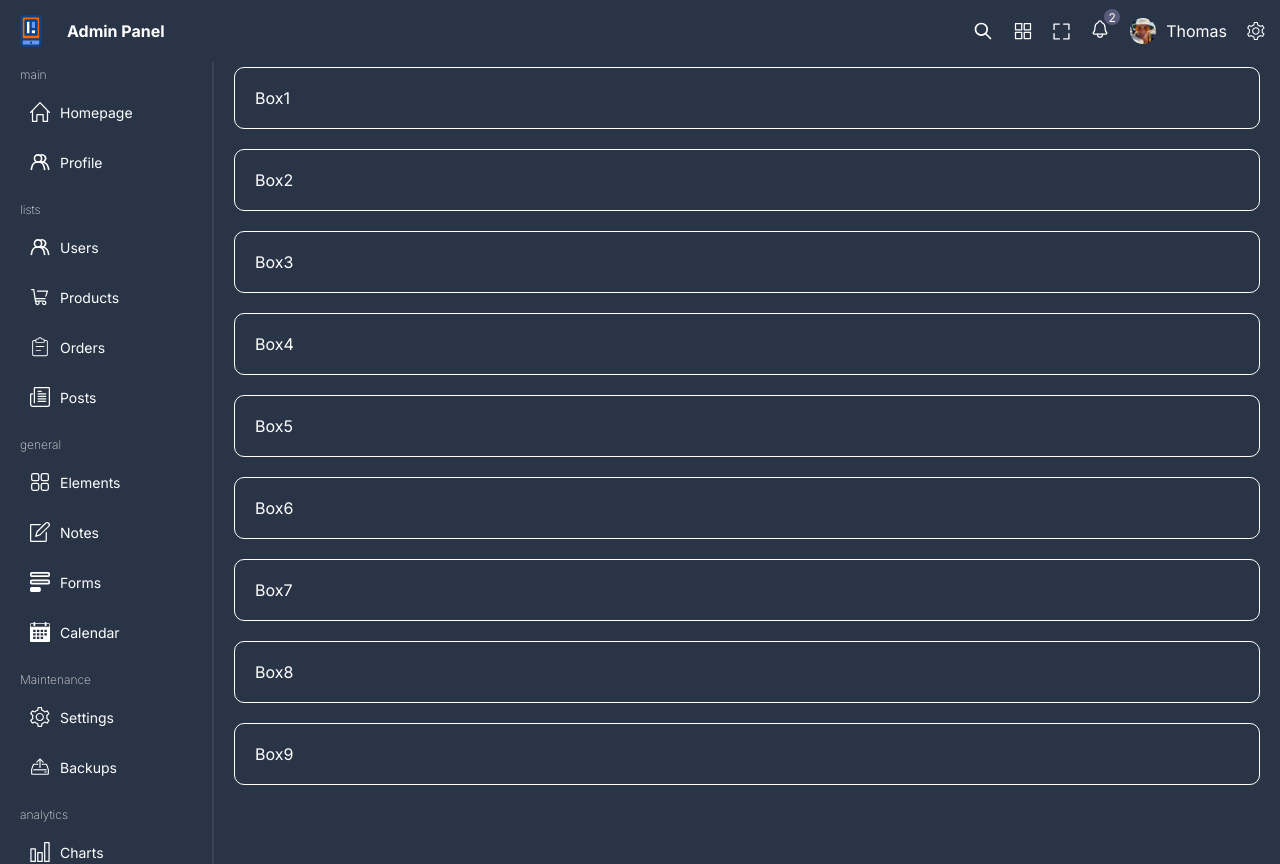
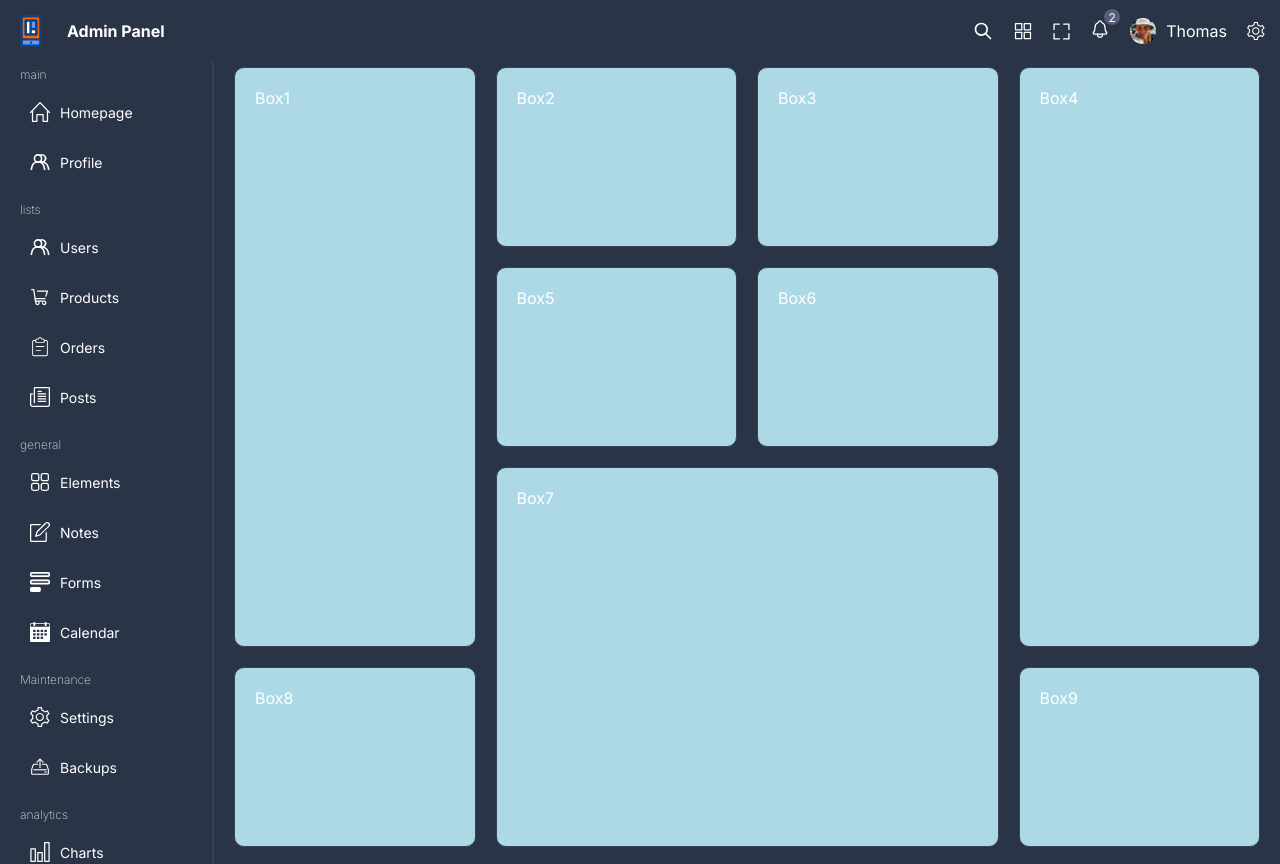
Before and after one commit to Thhomas1/adminpanel, a React (Vite) app: page / in a window 1280 px wide. Shown: the top 864 px of the page. Built offline with nearby package versions, Linux system fonts and the light colour scheme.

Commit message:
grid complete

```diff
--- a/src/pages/home/home.scss
+++ b/src/pages/home/home.scss
@@ -4,11 +4,27 @@
 
     display: grid;
     gap: 20px;
+    grid-template-columns: repeat(4, 1fr);
+    grid-auto-rows: minmax(180px, auto);
 
 
     .box{
         padding: 20px;
         border-radius: 10px;
-        border: 1px solid;
+        border: 1px solid  $soft-bg;
+        background-color: lightblue;
+    }
+
+    .box1{
+        grid-column: span 1;
+        grid-row: span 3;
+    }
+    .box4{
+        grid-column: span 1;
+        grid-row: span 3;
+    }
+    .box7{
+        grid-column: span 2;
+        grid-row: span 2;
     }
 }
```
